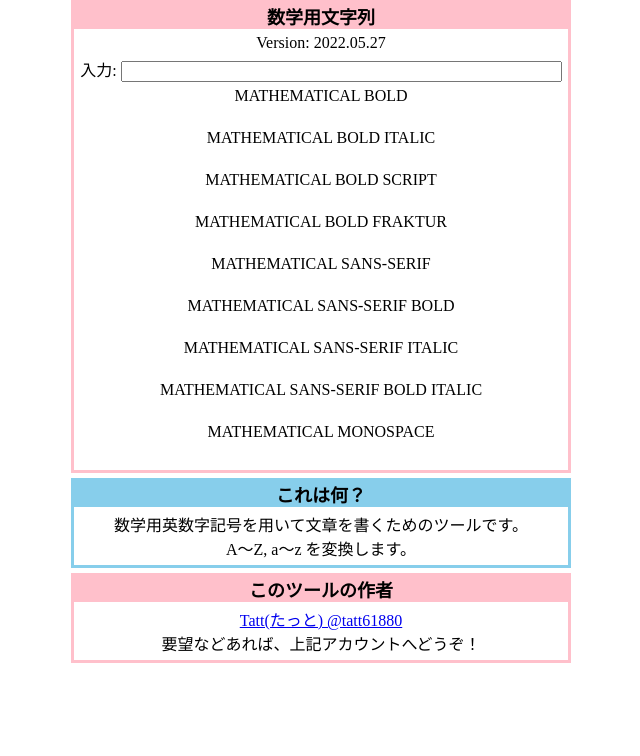
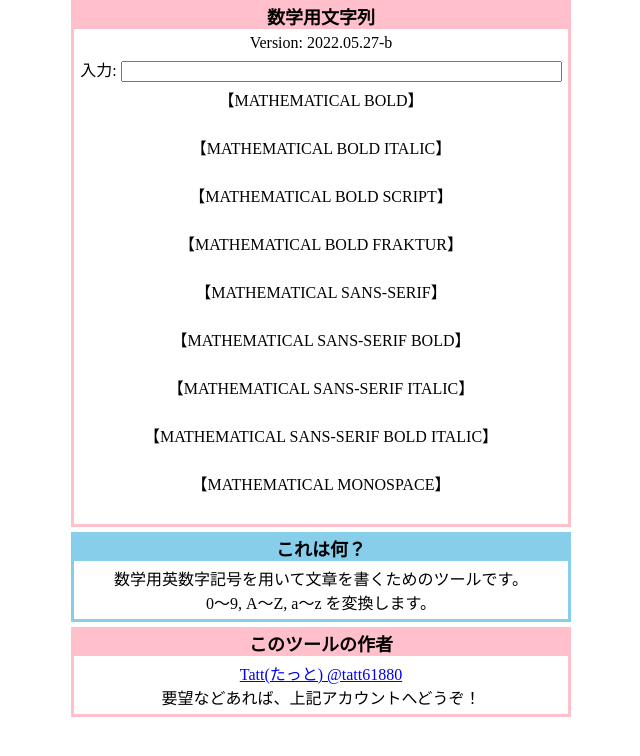
Before and after one commit to tatt61880/MathematicalStr, a website: page index.html in a window 1280 px wide. Shown: the whole page, without its empty margins (319-959 px from the left). Drawn offline with Linux system fonts and the light colour scheme.

Commit message:
Version: 2022.05.27-b

```diff
--- a/index.html
+++ b/index.html
@@ -9,7 +9,7 @@
 
   <link rel="stylesheet" href="./style.css?2022.05.26">
 
-  <script src="./js/main.js?2022.05.27"></script>
+  <script src="./js/main.js?2022.05.27-b"></script>
 </head>
 
 <body>
@@ -25,23 +25,23 @@
     </div>
 
     <div id="result" class="inner">
-      MATHEMATICAL BOLD<br>
+      【MATHEMATICAL BOLD】<br>
       <span id="result0">　</span><br>
-      MATHEMATICAL BOLD ITALIC<br>
+      【MATHEMATICAL BOLD ITALIC】<br>
       <span id="result1">　</span><br>
-      MATHEMATICAL BOLD SCRIPT<br>
+      【MATHEMATICAL BOLD SCRIPT】<br>
       <span id="result2">　</span><br>
-      MATHEMATICAL BOLD FRAKTUR<br>
+      【MATHEMATICAL BOLD FRAKTUR】<br>
       <span id="result3">　</span><br>
-      MATHEMATICAL SANS-SERIF<br>
+      【MATHEMATICAL SANS-SERIF】<br>
       <span id="result4">　</span><br>
-      MATHEMATICAL SANS-SERIF BOLD<br>
+      【MATHEMATICAL SANS-SERIF BOLD】<br>
       <span id="result5">　</span><br>
-      MATHEMATICAL SANS-SERIF ITALIC<br>
+      【MATHEMATICAL SANS-SERIF ITALIC】<br>
       <span id="result6">　</span><br>
-      MATHEMATICAL SANS-SERIF BOLD ITALIC<br>
+      【MATHEMATICAL SANS-SERIF BOLD ITALIC】<br>
       <span id="result7">　</span><br>
-      MATHEMATICAL MONOSPACE<br>
+      【MATHEMATICAL MONOSPACE】<br>
       <span id="result8">　</span><br>
     </div>
   </div>
@@ -50,7 +50,7 @@
     <h2>これは何？</h2>
     <div class="inner">
       数学用英数字記号を用いて文章を書くためのツールです。<br>
-      A～Z, a～z を変換します。<br>
+      0～9, A～Z, a～z を変換します。<br>
     </div>
   </div>
 
--- a/js/main.js
+++ b/js/main.js
@@ -1,21 +1,21 @@
 (function() {
   'use strict';
-  const version = 'Version: 2022.05.27';
+  const version = 'Version: 2022.05.27-b';
 
   window.addEventListener('load', init, false);
 
   let elemText;
   const elemResults = [];
   const codes = [
-    56320,
-    56424,
-    56528,
-    56684,
-    56736,
-    56788,
-    56840,
-    56892,
-    56944,
+    [56320, 57294],
+    [56424, 57294],
+    [56528, 57294],
+    [56684, 57294],
+    [56736, 57314],
+    [56788, 57324],
+    [56840, 57314],
+    [56892, 57324],
+    [56944, 57334],
   ];
   let typeNum = codes.length;
 
@@ -39,13 +39,17 @@
 
     for (const c of text) {
       const code = c.charCodeAt(0);
-      if (0x41 <= code && code <= 0x5a) {
+      if (0x30 <= code && code <= 0x39) {
         for (let i = 0; i < typeNum; ++i) {
-          resultTexts[i] += String.fromCharCode(55349) + String.fromCharCode(codes[i] + code - 0x41);
+          resultTexts[i] += String.fromCharCode(55349) + String.fromCharCode(codes[i][1] + code - 0x30);
+        }
+      } else if (0x41 <= code && code <= 0x5a) {
+        for (let i = 0; i < typeNum; ++i) {
+          resultTexts[i] += String.fromCharCode(55349) + String.fromCharCode(codes[i][0] + code - 0x41);
         }
       } else if (0x61 <= code && code <= 0x7a) {
         for (let i = 0; i < typeNum; ++i) {
-          resultTexts[i] += String.fromCharCode(55349) + String.fromCharCode(codes[i] + 26 + code - 0x61);
+          resultTexts[i] += String.fromCharCode(55349) + String.fromCharCode(codes[i][0] + 26 + code - 0x61);
         }
       } else {
         for (let i = 0; i < typeNum; ++i) {
```
